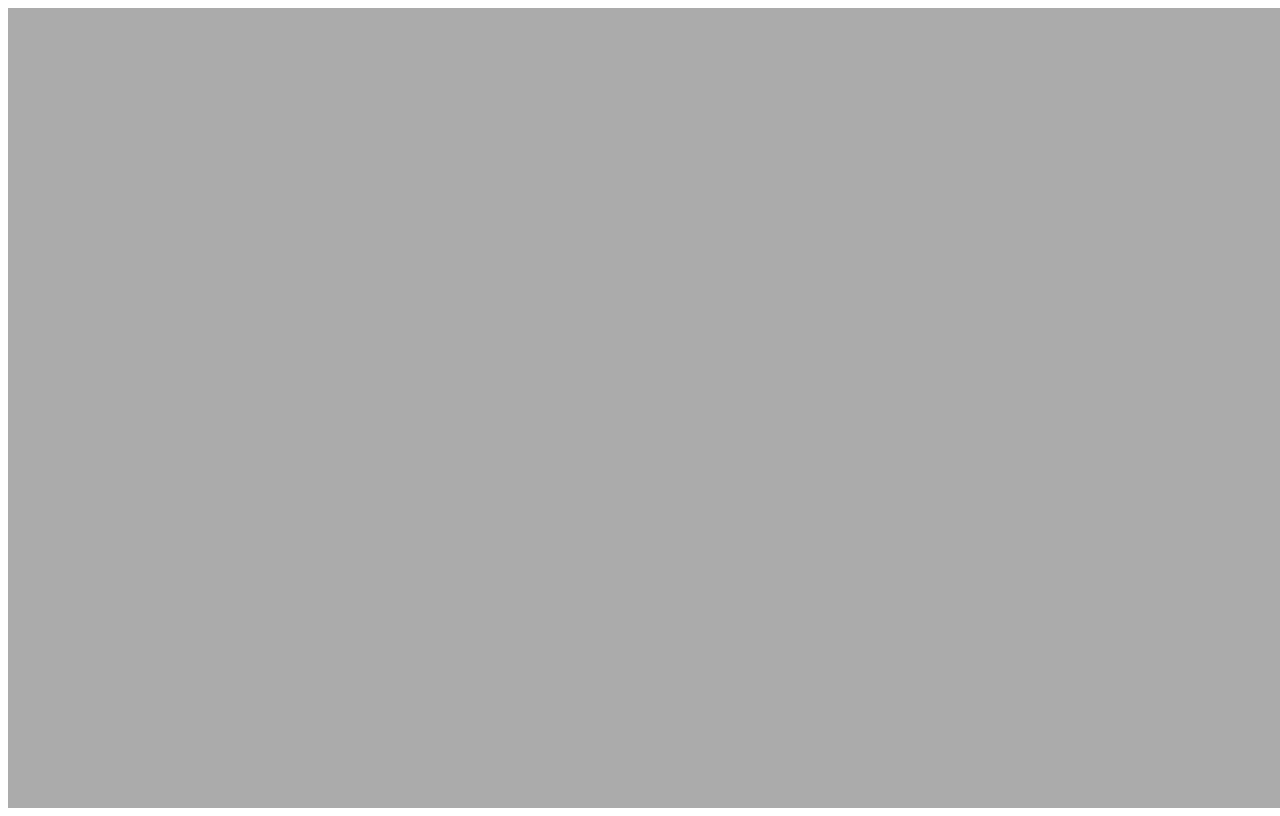
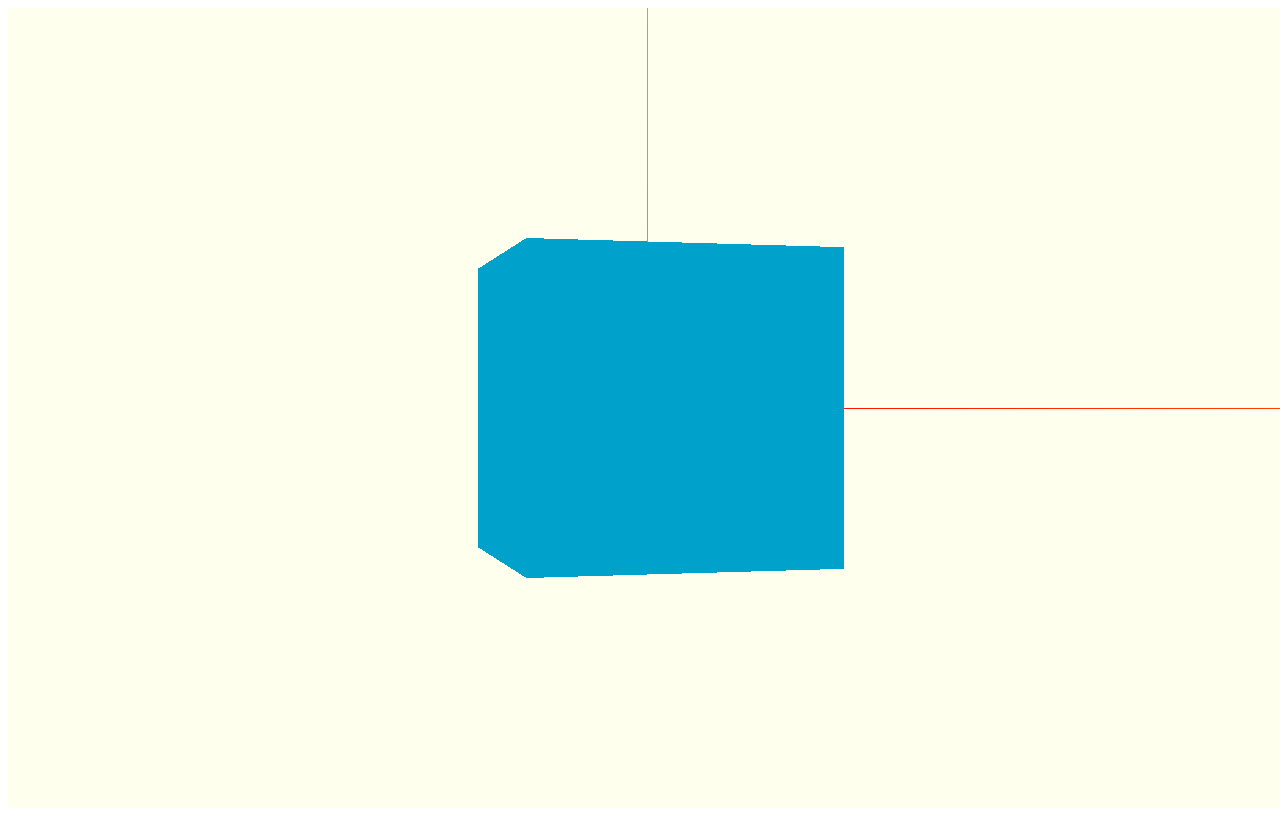
Before and after one commit to SayakaOno/threejs, a plain HTML site: page index.html in a window 1280 px wide. Drawn offline with nearby package versions, Linux system fonts and the light colour scheme.

Commit message:
rotate a cube, add axes

```diff
--- a/index.html
+++ b/index.html
@@ -5,17 +5,25 @@
     <meta name="viewport" content="width=device-width, initial-scale=1.0" />
     <meta http-equiv="X-UA-Compatible" content="ie=edge" />
     <title>Document</title>
-    <script src="https://cdnjs.cloudflare.com/ajax/libs/three.js/r79/three.min.js"></script>
+    <script src="https://cdnjs.cloudflare.com/ajax/libs/three.js/r121/three.min.js"></script>
   </head>
   <body></body>
 </html>
 
 <script>
-  let scene, camera, renderer;
+  let scene, camera, renderer, cube;
+  let ADD = 0.1;
+
+  let createCube = () => {
+    let geometry = new THREE.BoxGeometry(1, 1, 1);
+    let meterial = new THREE.MeshBasicMaterial({ color: 0x00a1cb });
+    cube = new THREE.Mesh(geometry, meterial);
+    scene.add(cube);
+  };
 
   let init = () => {
     scene = new THREE.Scene();
-    scene.background = new THREE.Color(0xababab);
+    scene.background = new THREE.Color(0xffffee);
 
     camera = new THREE.PerspectiveCamera(
       30,
@@ -25,6 +33,11 @@
     );
     camera.position.z = 5;
 
+    let axes = new THREE.AxesHelper(5);
+    scene.add(axes);
+
+    createCube();
+
     renderer = new THREE.WebGLRenderer();
     renderer.setSize(window.innerWidth, window.innerHeight);
 
@@ -32,7 +45,8 @@
   };
 
   let mainLoop = () => {
-    console.log('Hello');
+    cube.rotation.y += ADD;
+
     renderer.render(scene, camera);
     requestAnimationFrame(mainLoop);
   };
```
